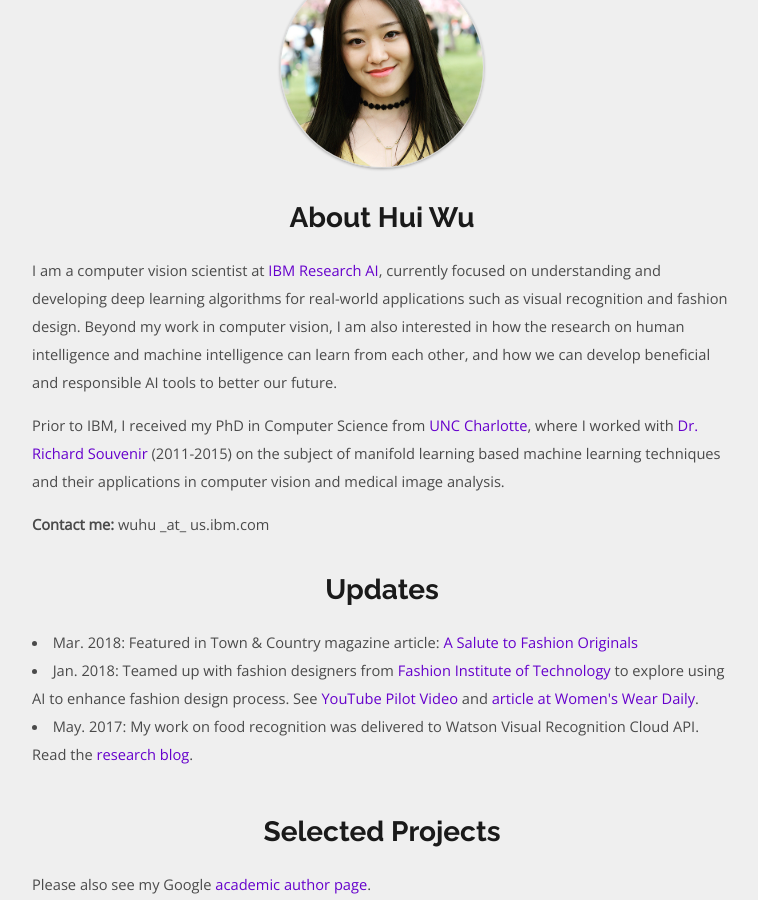
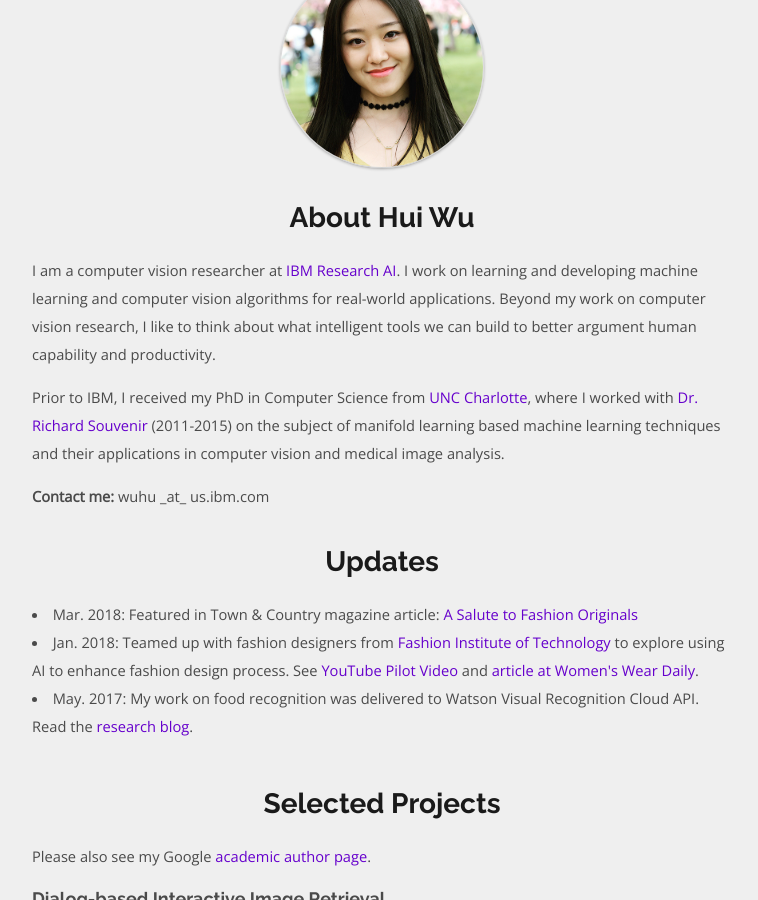
Before and after one commit to spacew/spacew.github.io, a Jekyll site: the page built from index.html, in a window 1280 px wide and 900 px high, scrolled down 345 px. Shown: the whole window, without its empty margins (258-1016 px from the left). Built offline with Jekyll 4.4.1, drawn with Linux system fonts in a browser that asks for light colours; the list of posts is cut into pages by our own code.

Commit message:
Update index.html

```diff
--- a/index.html
+++ b/index.html
@@ -9,13 +9,12 @@ title: Home
         <img src="media/huiwu.jpg" alt="Profile Photo" style="height:200px;border-radius:50%;">
         <h1 class="top-text">About Hui Wu</h1>
         <p>
-            I am a computer vision scientist at <a href=https://www.research.ibm.com/ai/>IBM Research AI</a>,
-            currently focused on understanding
-            and developing deep learning algorithms for real-world applications such as
-            <a href=https://www.ibm.com/watson/services/visual-recognition/></a>visual
-            recognition and fashion design. Beyond my work in computer vision, I am also interested
-            in how the research on human intelligence and machine intelligence can learn from each
-            other, and how we can develop beneficial and responsible AI tools to better our future.</p>
+            I am a computer vision researcher at <a href=https://www.research.ibm.com/ai/>IBM Research AI</a>.
+            I work on learning and developing machine learning and computer vision algorithms
+            for real-world applications. Beyond my work on computer vision research,
+            I like to think about what intelligent tools we can build to better argument human
+            capability and productivity.
+</p>
 
         <p>Prior to IBM, I received my PhD in Computer Science from <a href=https://www.uncc.edu/>UNC Charlotte</a>,
         where I worked with <a href=https://cis.temple.edu/~souvenir/>Dr. Richard Souvenir</a>
```
